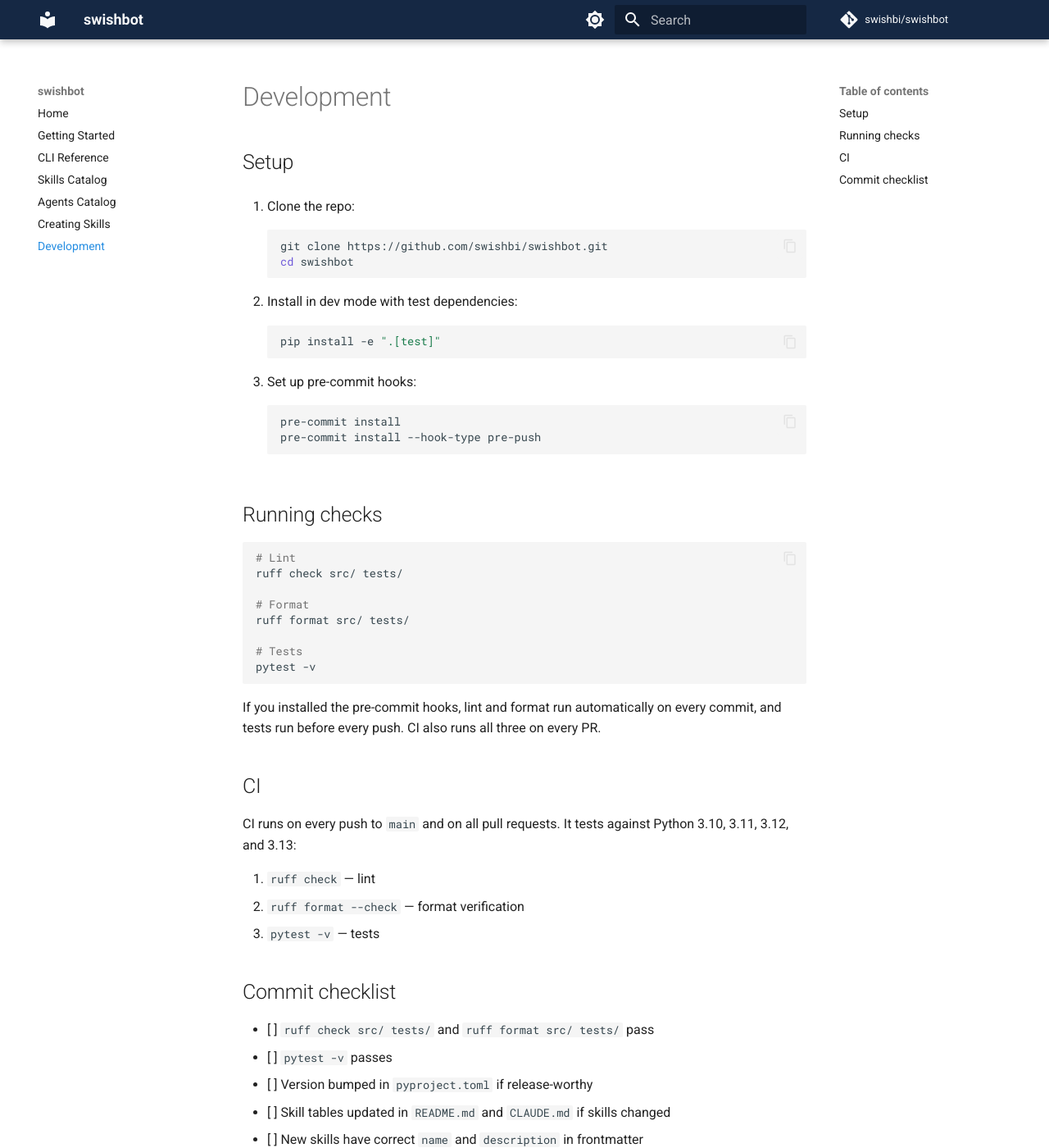
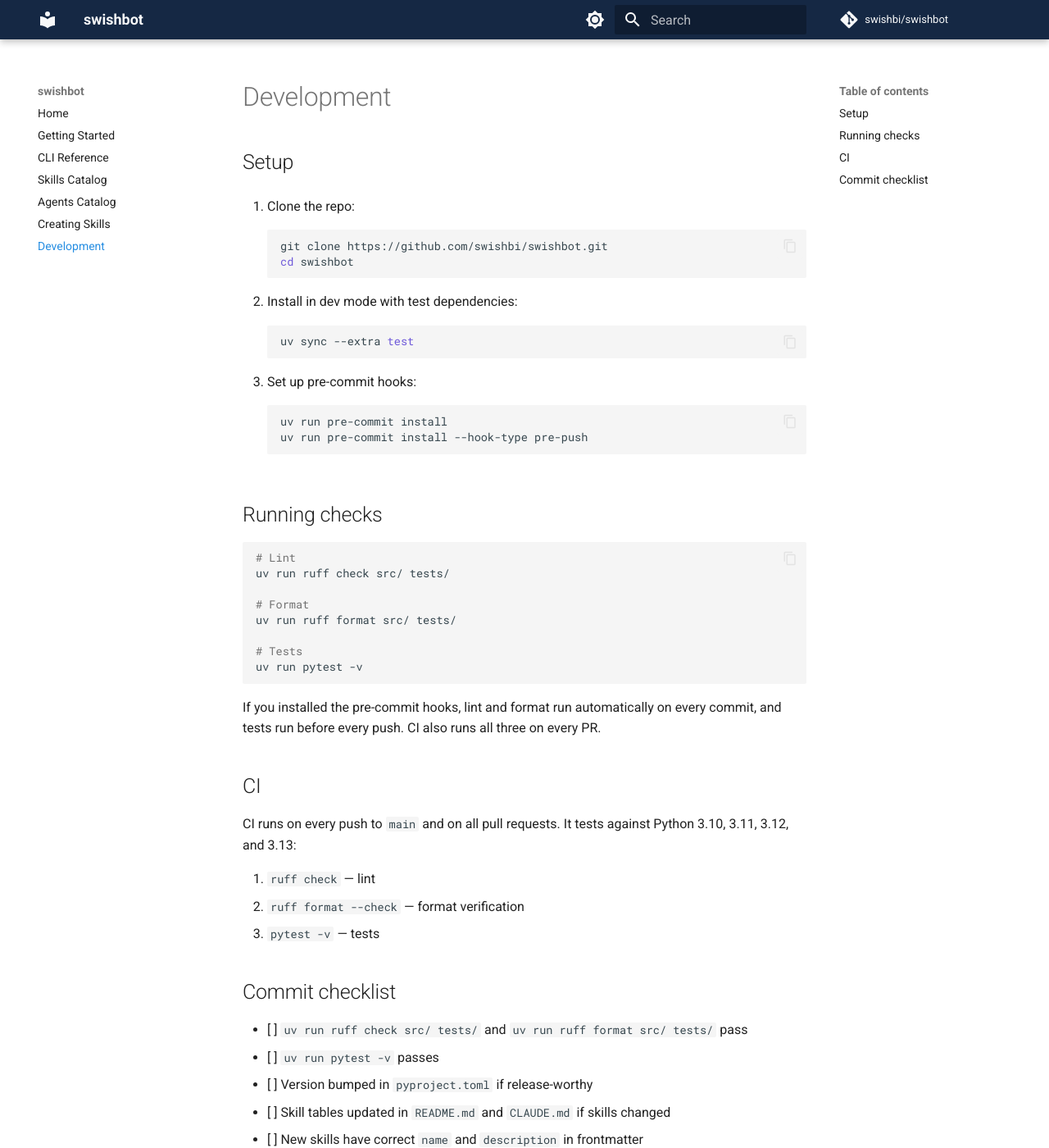
Before and after one commit to swishbi/swishbot, an MkDocs documentation site: the page built from docs/development.md, in a window 1280 px wide and 1400 px high. Shown: the whole window at 82% size. Built offline with MkDocs 1.6.1 and Material for MkDocs 9.7.7, drawn with Linux system fonts in a browser that asks for light colours; comment, search, counter and statistics services are not loaded.

Commit message:
docs: fix docs site to match current CLI behaviour
- Document the interactive scope prompt (P/G) that fires when --path is
  omitted for install, init-project, and init-memory; remove false claims
  about automatic defaults to ~/.claude/
- Fix init-project --path example to ~/my-project/.claude so it matches
  what the interactive "Project" choice produces
- Switch development.md from pip/bare ruff+pytest to uv sync/uv run

Co-Authored-By: Claude Sonnet 4.6 <noreply@anthropic.com>

````diff
--- a/docs/development.md
+++ b/docs/development.md
@@ -12,27 +12,27 @@
 2. Install in dev mode with test dependencies:
 
     ```bash
-    pip install -e ".[test]"
+    uv sync --extra test
     ```
 
 3. Set up pre-commit hooks:
 
     ```bash
-    pre-commit install
-    pre-commit install --hook-type pre-push
+    uv run pre-commit install
+    uv run pre-commit install --hook-type pre-push
     ```
 
 ## Running checks
 
 ```bash
 # Lint
-ruff check src/ tests/
+uv run ruff check src/ tests/
 
 # Format
-ruff format src/ tests/
+uv run ruff format src/ tests/
 
 # Tests
-pytest -v
+uv run pytest -v
 ```
 
 If you installed the pre-commit hooks, lint and format run automatically on every commit, and tests run before every push. CI also runs all three on every PR.
@@ -47,8 +47,8 @@ CI runs on every push to `main` and on all pull requests. It tests against Pytho
 
 ## Commit checklist
 
-- [ ] `ruff check src/ tests/` and `ruff format src/ tests/` pass
-- [ ] `pytest -v` passes
+- [ ] `uv run ruff check src/ tests/` and `uv run ruff format src/ tests/` pass
+- [ ] `uv run pytest -v` passes
 - [ ] Version bumped in `pyproject.toml` if release-worthy
 - [ ] Skill tables updated in `README.md` and `CLAUDE.md` if skills changed
 - [ ] New skills have correct `name` and `description` in frontmatter
````
Also changed, not shown: docs/cli-reference.md (+5 -5 lines), docs/getting-started.md (+2 -2 lines), docs/index.md (+2 -2 lines).
